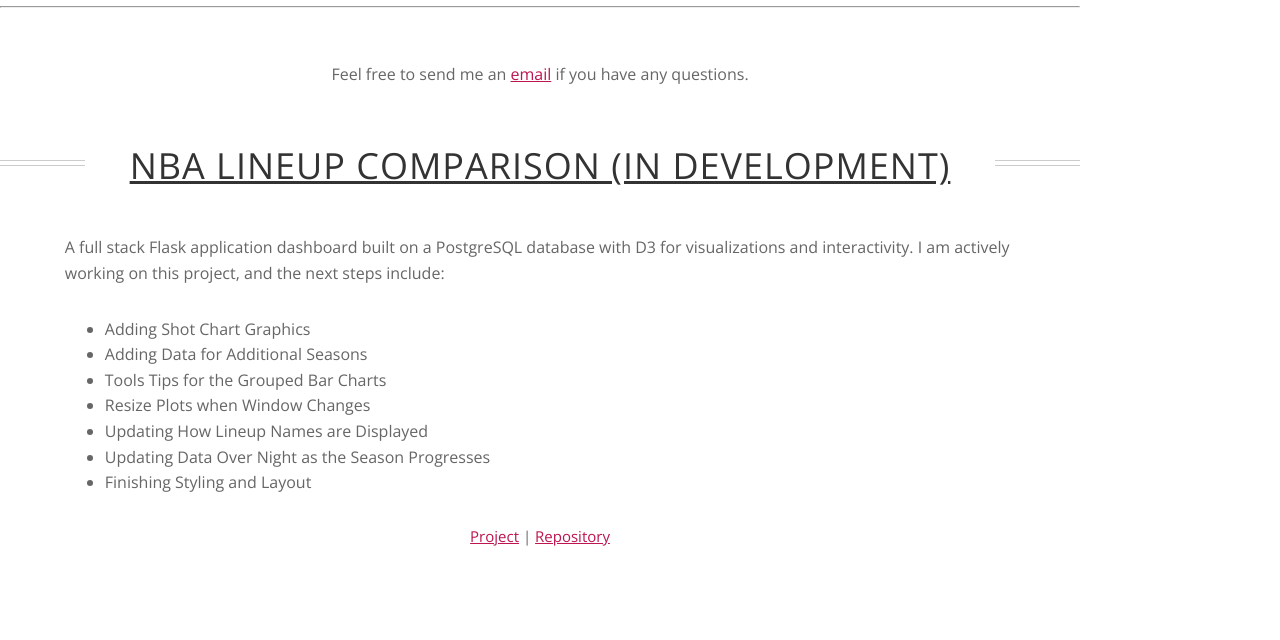
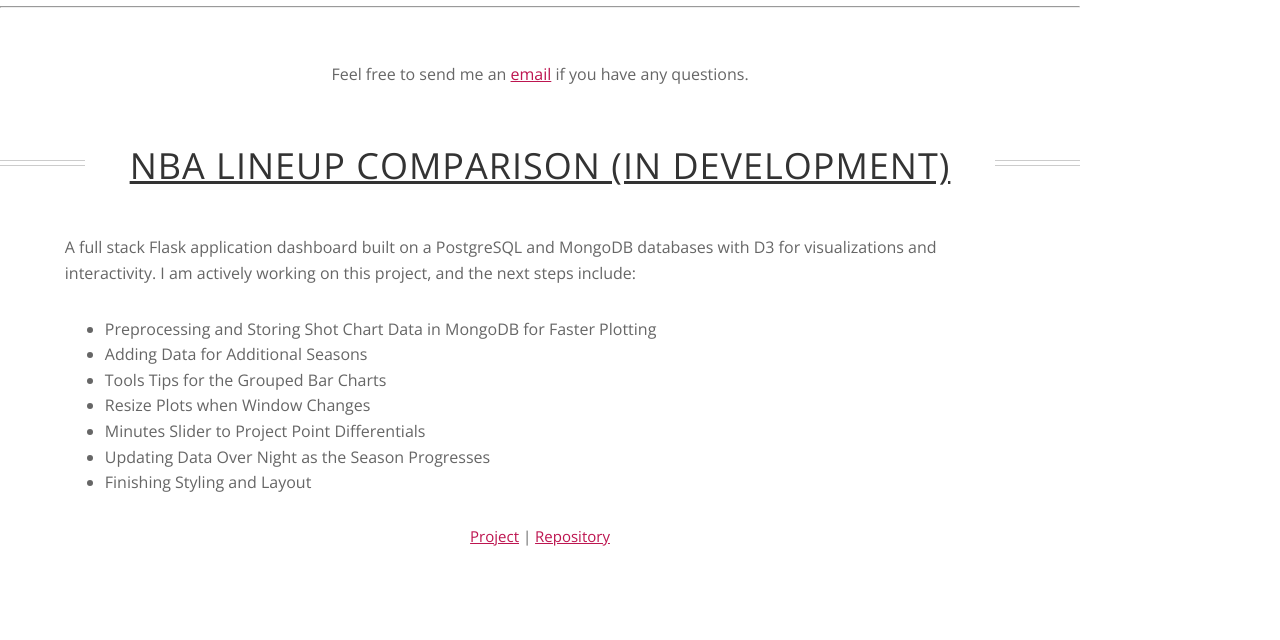
Before and after one commit to markgroner/portfolio, a Flask app: page /projects in a window 1280 px wide. Shown: the part 832-1472 px from the top of the page. Run offline with Flask 2, Linux system fonts and the light colour scheme; parts of the project's set-up code (start-up, migrations or seed data) failed here and were passed over; some libraries are stand-ins or nearby versions; some web fonts are replaced.

Commit message:
updated projects section for nba lineup

```diff
--- a/templates/projects.html
+++ b/templates/projects.html
@@ -67,18 +67,18 @@
 
 
 		<div class="row section recentworks topspace">
-			<h2 class="section-title"><span><a href="nba/lineup_comparison" class="project-header" target="_blank">NBA Lineup Comparison (In Development)</a></span></h2>
+			<h2 class="section-title"><span><a href="nba/lineup-comparison" class="project-header" target="_blank">NBA Lineup Comparison (In Development)</a></span></h2>
 			</br>
 			<p>
-				A full stack Flask application dashboard built on a PostgreSQL database with D3 for visualizations and interactivity.
+				A full stack Flask application dashboard built on a PostgreSQL and MongoDB databases with D3 for visualizations and interactivity.
 				I am actively working on this project, and the next steps include:
 			</p>
 			<ul class="project-description-list">
-				<li>Adding Shot Chart Graphics</li>
+				<li>Preprocessing and Storing Shot Chart Data in MongoDB for Faster Plotting</li>
 				<li>Adding Data for Additional Seasons</li>
 				<li>Tools Tips for the Grouped Bar Charts</li>
 				<li>Resize Plots when Window Changes</li>
-				<li>Updating How Lineup Names are Displayed</li>
+				<li>Minutes Slider to Project Point Differentials</li>
 				<li>Updating Data Over Night as the Season Progresses</li>
 				<li>Finishing Styling and Layout</li>
 			</ul>
```
